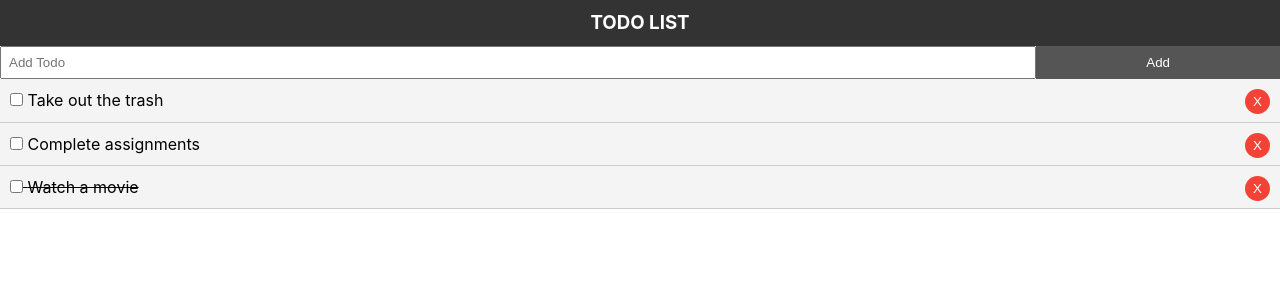
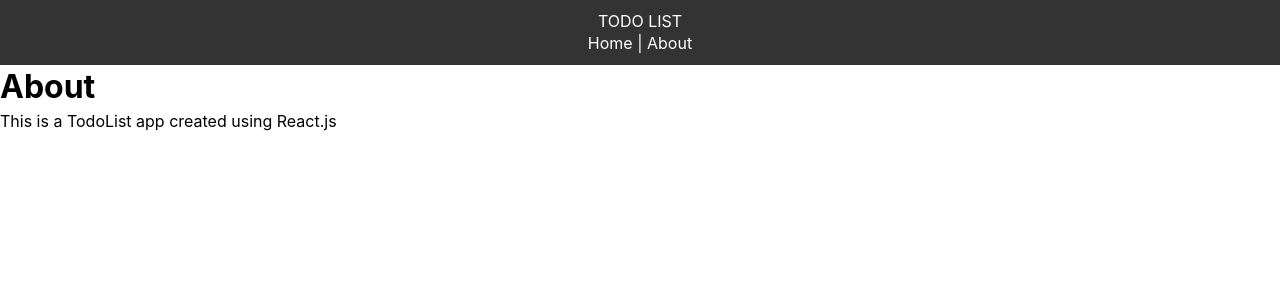
Before and after one commit to aakash-jadhav/todo-app, a React (Create React App) app: page /about in a window 1280 px wide. Shown: the top 300 px of the page. Built offline with nearby package versions, Linux system fonts and the light colour scheme.

Commit message:
Implemented Routing
Added Home and About page

```diff
--- a/package.json
+++ b/package.json
@@ -8,6 +8,7 @@
     "@testing-library/user-event": "^12.6.0",
     "react": "^17.0.1",
     "react-dom": "^17.0.1",
+    "react-router-dom": "^5.2.0",
     "react-scripts": "4.0.1",
     "uuid": "^8.3.2",
     "web-vitals": "^0.2.4"
--- a/src/App.js
+++ b/src/App.js
@@ -1,9 +1,13 @@
 import React, { Component } from 'react'
+import { BrowserRouter as Router, Route } from 'react-router-dom';
 import Header from './components/Header'
 import Todos from './components/Todos'
 import AddTodo from "./components/AddTodo";
+import About from './components/About';
 import { v4 as uuidv4 } from 'uuid';
 import './App.css';
+
+
 export default class App extends Component {
   state = {
     todos: [
@@ -53,16 +57,26 @@
   }
   render() {
     return (
+      <Router>
         <div className="App">
           <div className="container">
             <Header />
+            <Route exact path="/" render={props => (
+              <React.Fragment>
                 <AddTodo addTodo={this.addTodo} />
                 <Todos
                   todos={this.state.todos}
                   markComplete={this.markComplete}
                   delTodo={this.delTodo} />
+
+              </React.Fragment>
+            )} />
+
+            <Route path="/about" component={About} />
+
           </div>
         </div>
+      </Router>
     )
   }
 }
--- /dev/null
+++ b/src/components/About.jsx
@@ -0,0 +1,10 @@
+import React from 'react'
+
+export default function About() {
+    return (
+        <React.Fragment>
+            <h1>About</h1>
+            <p>This is a TodoList app created using React.js</p>
+        </React.Fragment>
+    )
+}
--- a/src/components/Header.jsx
+++ b/src/components/Header.jsx
@@ -1,9 +1,10 @@
 import React from 'react'
-
+import { Link } from "react-router-dom";
 export default function Header() {
     return (
         <header style={headerStyle}>
-            <h3>TODO LIST</h3>
+            <p>TODO LIST</p>
+            <Link style={linkStyle} to="/"> Home</Link> | <Link style={linkStyle} to="/about">About</Link>
         </header>
     )
 }
@@ -13,3 +14,8 @@
     textAlign: 'center',
     padding: '10px'
 }
+
+const linkStyle = {
+    color: '#fff',
+    textDecoration: 'none'
+}
```
Also changed, not shown: 2 other files (tests, documents, lock files or other folders). Lines whose indentation alone changed are shown as unchanged.
